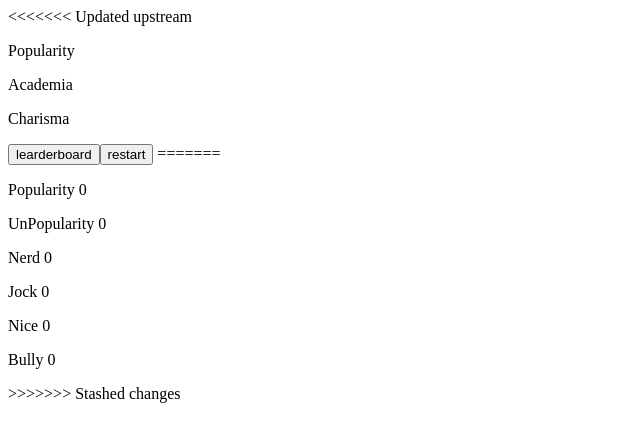
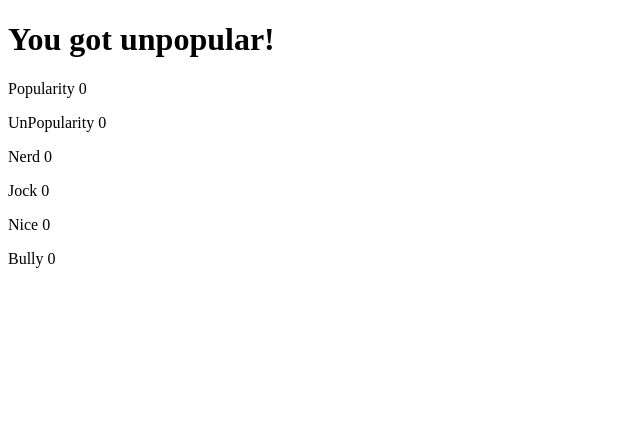
Before and after one commit to Lauraxu13/MoralHigh-DemoDay, an Angular app: page /score in a window 1280 px wide. Shown: the top 442 px of the page, without its empty margins (0-640 px from the left). Built offline with nearby package versions, Linux system fonts and the light colour scheme.

Commit message:
Calculated personality

```diff
--- a/src/app/id6-gym/id6-gym.component.ts
+++ b/src/app/id6-gym/id6-gym.component.ts
@@ -16,7 +16,9 @@ export class Id6GymComponent implements OnInit {
   total: TotalScore;
   personality: string;
 
-
+  popularity: string = "";
+  charisma: string = "";
+  academia: string = "";
 
   constructor(private router: Router, private service: MasterService) { }
   nextButton() {
--- a/src/app/id7-scoring/id7-scoring.component.html
+++ b/src/app/id7-scoring/id7-scoring.component.html
@@ -1,9 +1,7 @@
-<<<<<<< Updated upstream
- <p> Popularity {{total.popularity}}</p>
- <p>Academia {{total.academia}}</p>
- <p>Charisma {{total.charisma}}</p>
- <button (click)="next()" >learderboard</button> <button>restart</button>
-=======
+<h1>You got {{personality}}!</h1>
+
+
+
 <p> Popularity {{total.popular}}</p>
 <p> UnPopularity {{total.unpopular}}</p>
 
@@ -12,4 +10,3 @@
 
 <p>Nice {{total.nice}}</p>
 <p>Bully {{total.bully}}</p>
->>>>>>> Stashed changes
--- a/src/app/id7-scoring/id7-scoring.component.ts
+++ b/src/app/id7-scoring/id7-scoring.component.ts
@@ -12,11 +12,13 @@ export class Id7ScoringComponent implements OnInit {
 
 
   total: TotalScore;
-
+  scores: any[];
+  personality: string;
+  highScore: number;
 
   constructor(private router: Router, private service: MasterService) { }
 
-  next(){
+  next() {
     this.router.navigate(["leaderboard"]);
   }
 
@@ -24,6 +26,11 @@ export class Id7ScoringComponent implements OnInit {
   ngOnInit() {
     this.total = this.service.getTS();
     console.log(this.total)
+    this.scores = this.service.calculatePersonality();
+    this.personality = this.service.personality;
+    this.highScore = this.service.highScore;
+    document.body.classList.add('scoresBody');
+
   }
 
 }
--- a/src/app/master.service.ts
+++ b/src/app/master.service.ts
@@ -21,6 +21,8 @@ export class MasterService {
 
   };
 
+  highScore: number = 0;
+  personality: string = "";
 
   character: string[] = [
     "url('/assets/options/maincharskin2.png')",
@@ -141,13 +143,62 @@ export class MasterService {
   }
 
 
-  calculatePersonality() {
-    // is popularity > academic and charisma?
 
-    // is academic > popularity and charisma?
+  calculatePersonality(): any {
 
-    // is charisma > academic and popularity?
+    const scores = Object.entries(this.totalScore)
+    console.log(scores)
+
+    //     (8) [Array(2), Array(2), Array(2), Array(2), Array(2), Array(2), Array(2), Array(2)]
+    // 0: (2) ["name", ""]
+    // 1: (2) ["popular", 0]
+    // 2: (2) ["unpopular", 0]
+    // 3: (2) ["nice", 0]
+    // 4: (2) ["bully", 0]
+    // 5: (2) ["jock", 0]
+    // 6: (2) ["nerd", 0]
+    // 7: (2) ["personality", ""]
+
+    console.log(scores[1][1])
+
+
+    // if 1 > 2 = popular, else unpopular
+    // set high score =  #
+    // set personality = name
+    if (scores[1][1] > scores[2][1]) {
+      this.highScore = scores[1][1];
+      this.personality = scores[1][0];
+    } else {
+      this.highScore = scores[2][1];
+      this.personality = scores[2][0];
+    }
+    // if high score < 3 = set to nice
+    if (this.highScore < scores[3][1]) {
+      this.highScore = scores[3][1];
+      this.personality = scores[3][0];
+    }
+    // if high score < 4 = set to bully
+    if (this.highScore < scores[4][1]) {
+      this.highScore = scores[4][1];
+      this.personality = scores[4][0];
+    }
+    // if high score < 5 = do set to jock
+    if (this.highScore < scores[5][1]) {
+      this.highScore = scores[5][1];
+      this.personality = scores[5][0];
+    }
+
+    // if high score < 6 = set to nerd
+    if (this.highScore < scores[6][1]) {
+      this.highScore = scores[6][1];
+      this.personality = scores[6][0];
+    }
+
+
+    console.log(this.highScore);
+    console.log(this.personality);
   }
+
 
   // Get from data base
 
@@ -194,7 +245,7 @@ export class MasterService {
     this.character = character;
   }
 
-  getLeaderBoard(): Observable<any>{
-   return this.http.get(`${this.BASE_URL}/player-info`)
+  getLeaderBoard(): Observable<any> {
+    return this.http.get(`${this.BASE_URL}/player-info`)
   }
 }
--- a/src/styles.css
+++ b/src/styles.css
@@ -37,6 +37,11 @@
     background-size: cover;
 }
 
+.scoresBody {
+    background-color: white;
+    background-image: none;
+
+}
 
 
 
```
